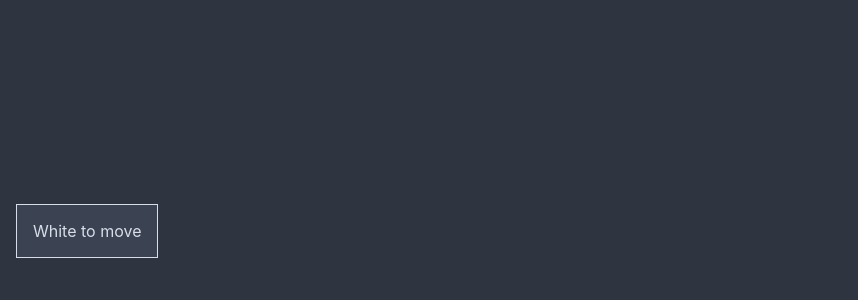
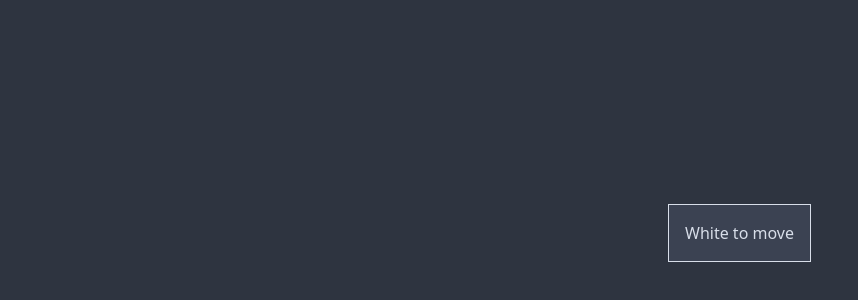
Before and after one commit to JulianChastain/charon, a React (Create React App) app: page / in a window 1280 px wide. Shown: the part 212-512 px from the top of the page, without its empty margins (0-858 px from the left). Built offline with nearby package versions, Linux system fonts and the light colour scheme.

Commit message:
working typescript

```diff
--- a/package.json
+++ b/package.json
@@ -10,8 +10,10 @@
     "@types/node": "^16.18.24",
     "@types/react": "^18.2.0",
     "@types/react-dom": "^18.2.0",
+    "bootstrap": "^5.2.3",
     "chess.js": "^1.0.0-beta.5",
     "react": "^18.2.0",
+    "react-bootstrap": "^2.7.4",
     "react-chessboard": "^2.1.3",
     "react-dom": "^18.2.0",
     "react-scripts": "5.0.1",
--- a/src/App.tsx
+++ b/src/App.tsx
@@ -1,6 +1,7 @@
 import React, {useState} from 'react';
 import {Chessboard} from 'react-chessboard';
 import {Chess, Square} from 'chess.js';
+import 'bootstrap/dist/css/bootstrap.min.css';
 import './App.css';
 
 function App(): JSX.Element {
@@ -44,16 +45,23 @@ function App(): JSX.Element {
     };
     return (
         <div
+            className="container"
             style={{
                 height: '100vh',
-                width: '100vh',
+                width: '100vw',
                 }}
         >
-            <Chessboard
-                position={fen}
-                onPieceDrop={handleMove}/>
-            <div style={{backgroundColor: '#2e3440', height: '100vh'}}>
-                <FeedbackBox>{feedback}</FeedbackBox>
+            <div className="row">
+                <div className="col">
+                    <Chessboard
+                        position={fen}
+                        onPieceDrop={handleMove}/>
+                </div>
+                <div
+                    className="col"
+                    style={{backgroundColor: '#2e3440', height: '100vh'}}>
+                    <FeedbackBox>{feedback}</FeedbackBox>
+                </div>
             </div>
         </div>
     );
```
Also changed, not shown: 1 other file (tests, documents, lock files or other folders).
